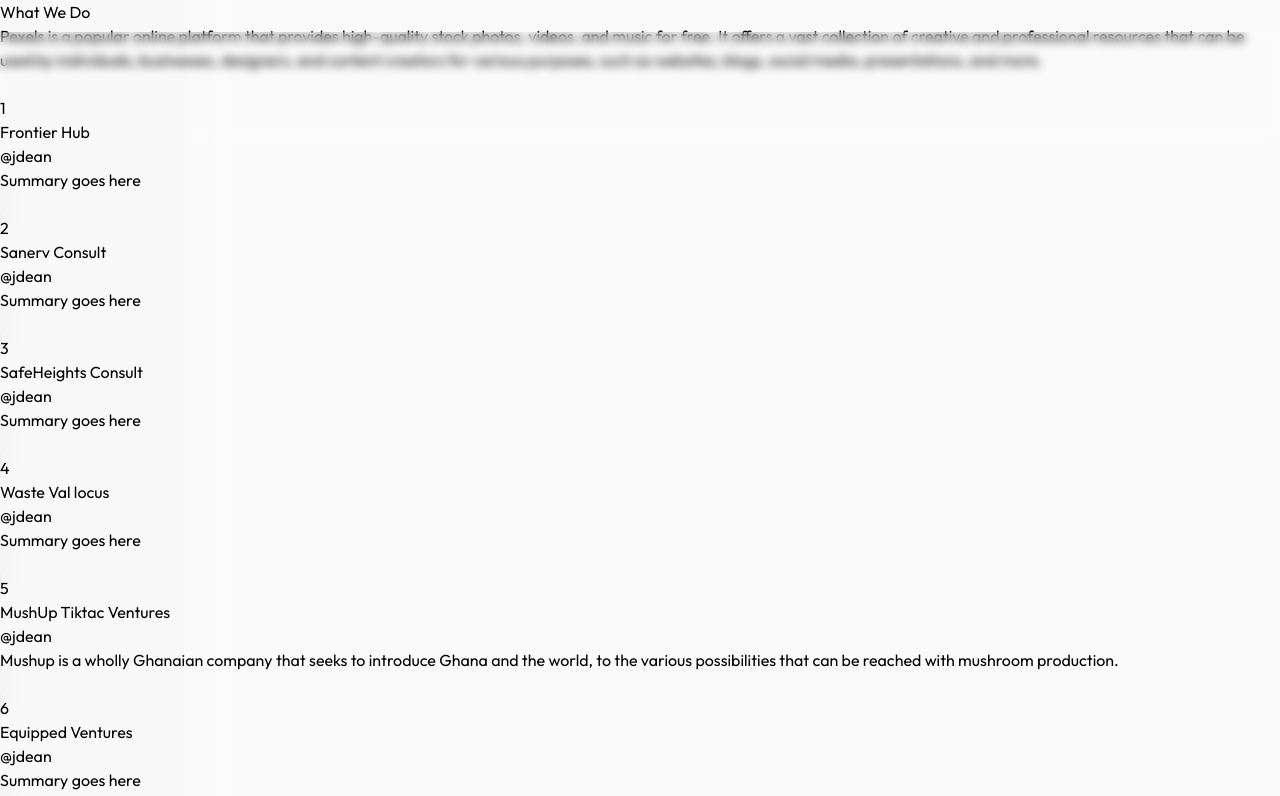
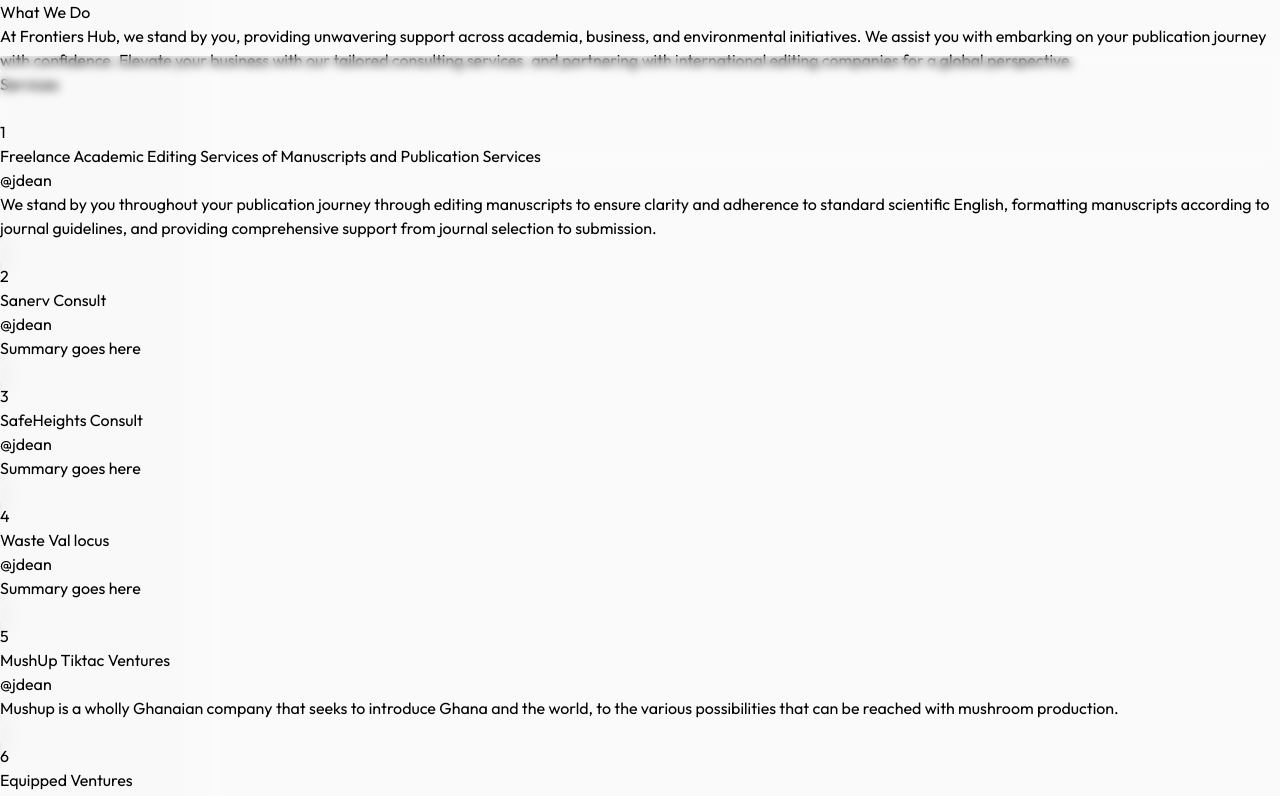
Before and after one commit to HeightsTiktac24/heights-website, a React (Vite) app: page /#/packages in a window 1280 px wide. Shown: the top 796 px of the page. Built offline with nearby package versions, Linux system fonts and the light colour scheme; a web font is replaced by a local one.

Commit message:
Update copy and UI

```diff
--- a/src/pages/home/home.tsx
+++ b/src/pages/home/home.tsx
@@ -39,8 +39,7 @@
             <span className="font-bold  text-green-700"> Consortium</span>
           </div>
           <p className="text-2xl  text-lg text-white font-normal">
-            Lorem ipsum dolor sit amet, consectetur adipiscing elit. Est,
-            non nulla iaculis lacus mi. Eu fusce pellentesque mattis.
+            A step up
           </p>
           <button
             type="button"
--- a/src/pages/whatWeDo/cardRender.tsx
+++ b/src/pages/whatWeDo/cardRender.tsx
@@ -5,8 +5,8 @@
 const Intel = [
   {
     id: 1,
-    header: "Frontier Hub",
-    description: "Summary goes here",
+    header: "Freelance Academic Editing Services of Manuscripts and Publication Services",
+    description: "We stand by you throughout your publication journey through editing manuscripts to ensure clarity and adherence to standard scientific English, formatting manuscripts according to journal guidelines, and providing comprehensive support from journal selection to submission.",
   },
   {
     id: 2,
@@ -54,13 +54,13 @@
         </div>
       </div>
       <p className="text-center font-normal grid grid-cols-1 max-w-2xl mx-auto pt-8">
-        Pexels is a popular online platform that provides high-quality stock
-        photos, videos, and music for free. It offers a vast collection of
-        creative and professional resources that can be used by individuals,
-        businesses, designers, and content creators for various purposes, such
-        as websites, blogs, social media, presentations, and more.
+      At Frontiers Hub, we stand by you, providing unwavering support across academia, business, and environmental initiatives. We assist you with embarking on your publication journey with confidence. Elevate your business with our tailored consulting services. and partnering with international editing companies for a global perspective.
       </p>
+
       <section className="p-6 md:py-10">
+        <h2 className="font-display relative text-xl font-bold tracking-tight text-heading lg:text-3xl lg:tracking-tighter">
+          Services
+        </h2>
         <div className="mx-auto w-full max-w-6xl ">
           <div className="grid grid-cols-1 gap-8 md:grid-cols-3">
             {Intel.map((item, key) => (
```
